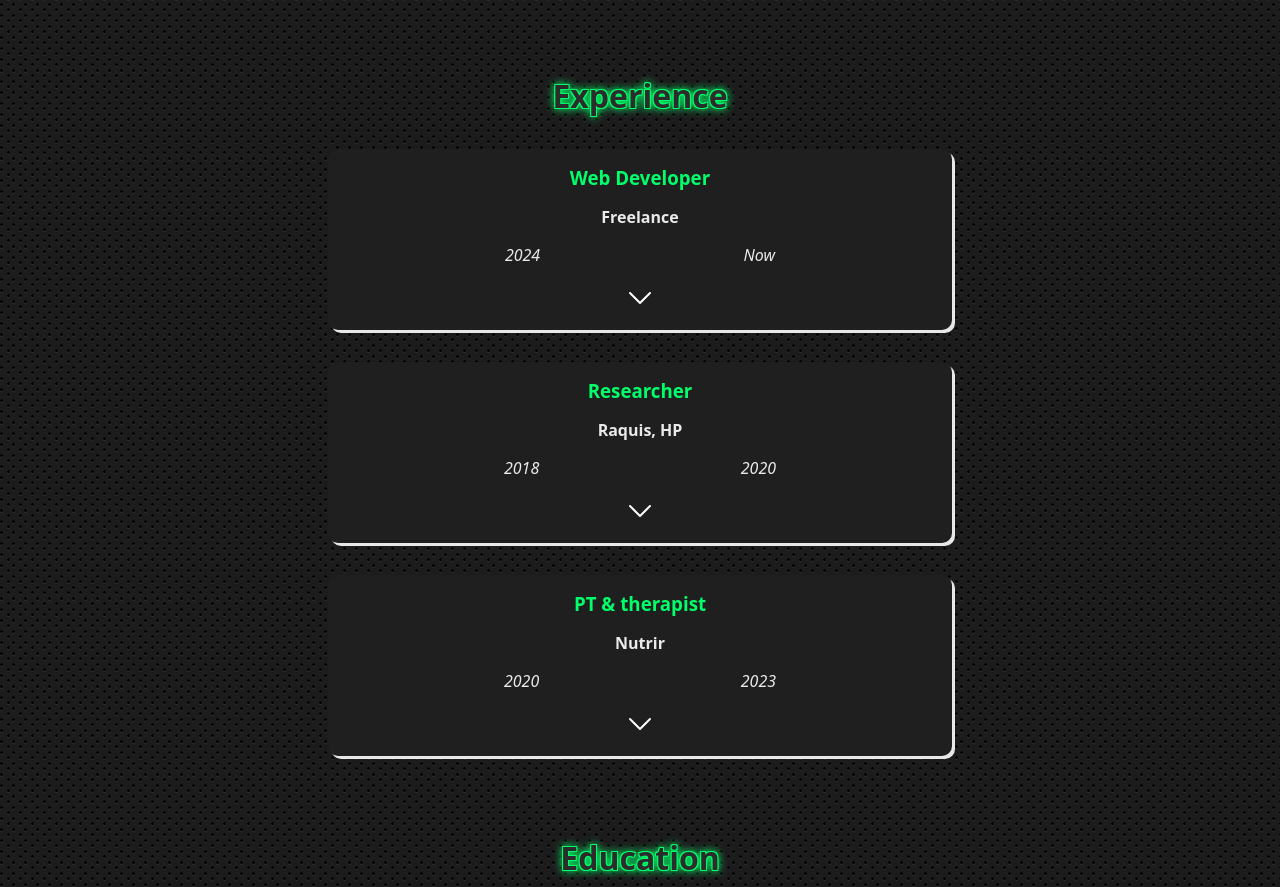
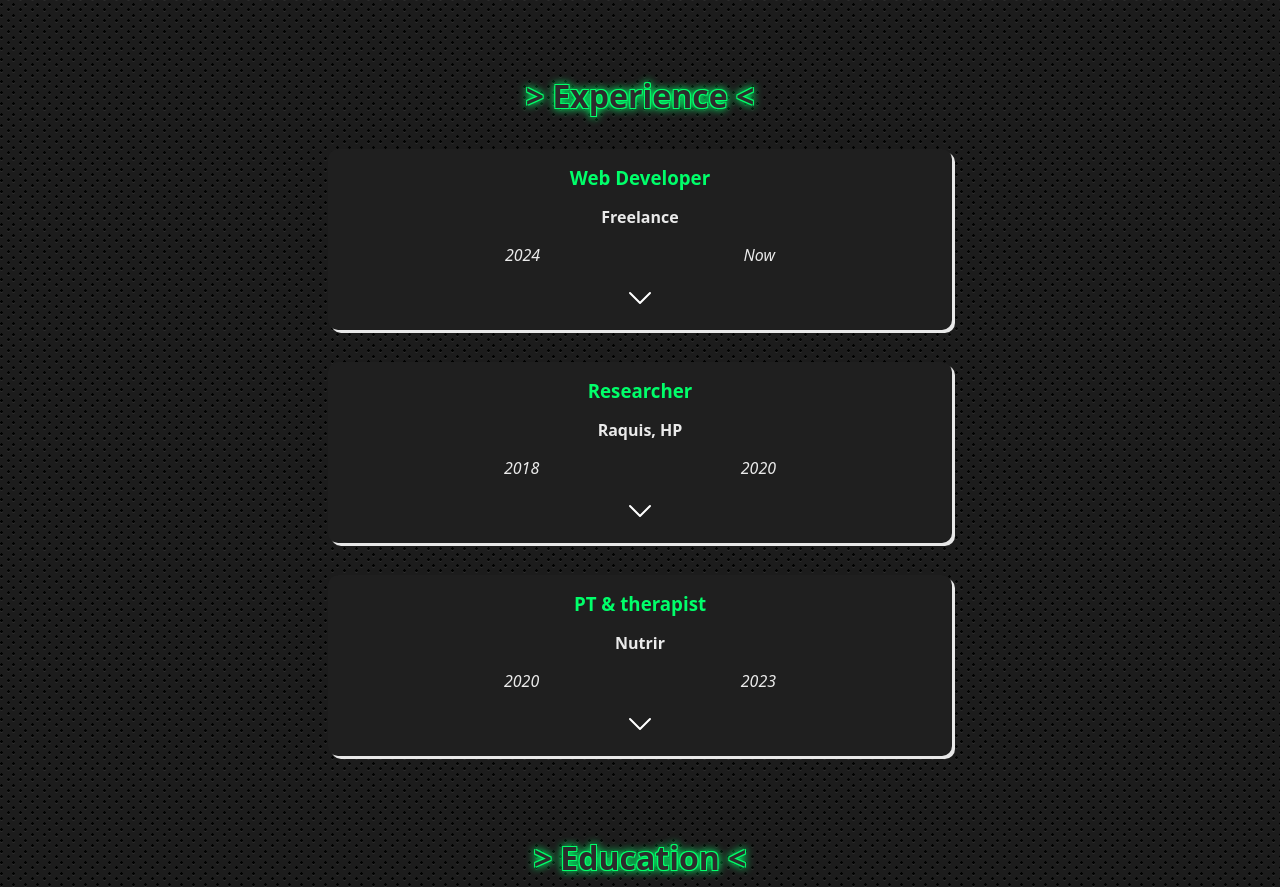
Before and after one commit to theHELDERscrolls/04_project, a website built with Vite: page index.html in a window 1280 px wide. Shown: the part 723-1610 px from the top of the page. Built offline with nearby package versions, Linux system fonts and the light colour scheme; files whose address does not match are found by name.

Commit message:
Update: web done. Last function ready

```diff
--- a/src/components/Education/Education.js
+++ b/src/components/Education/Education.js
@@ -7,7 +7,7 @@ export const createEducation = () => {
   section.id = "education";
 
   const h2 = document.createElement("h2");
-  h2.textContent = "Education";
+  h2.textContent = "> Education <";
   section.appendChild(h2);
 
   dataProfile.education.forEach((element) => {
--- a/src/components/Experience/Experience.js
+++ b/src/components/Experience/Experience.js
@@ -8,7 +8,7 @@ export const createExperience = () => {
   section.id = "work-experience";
 
   const h2 = document.createElement("h2");
-  h2.textContent = "Experience";
+  h2.textContent = "> Experience <";
   section.appendChild(h2);
 
   dataProfile.workExperience.forEach((element) => {
--- a/style.css
+++ b/style.css
@@ -218,7 +218,7 @@ main {
         }
       }
     }
-
+  }
   footer {
     color: var(--font-light);
 
@@ -231,4 +231,3 @@ main {
     }
   }
 }
-}
```
Lines whose indentation alone changed are shown as unchanged.
